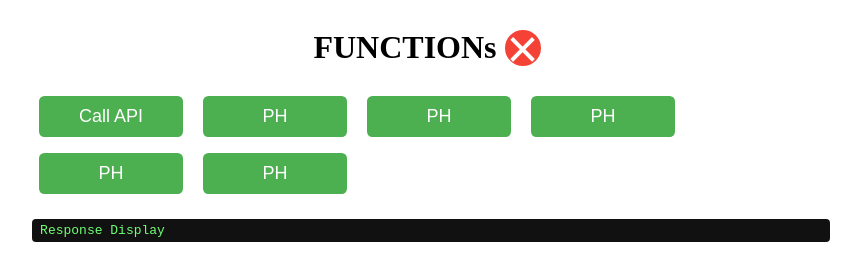
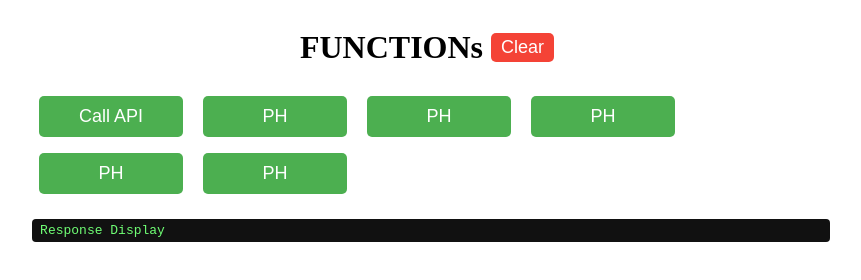
Before and after one commit to rocksnow1942/home_server, a website: page html/myfunctions/index.html in a window 1280 px wide. Shown: the whole page, without its empty margins (209-1070 px from the left). Drawn offline with Linux system fonts and the light colour scheme.

Commit message:
ON: Sun Sep 12 01:43:01 2021, FROM: huis-mac-pro.lan

```diff
--- a/html/myfunctions/index.html
+++ b/html/myfunctions/index.html
@@ -15,7 +15,7 @@
             min-width: 8em;
             margin: 8px 8px;
             border: none;
-            border-radius: 0.3em;
+            border-radius: 5px;
             font-size: large;
         }
 
@@ -28,21 +28,9 @@
             transform: translateY(1px);
         }
         #clear {
-            min-width: 0.1em;
-            width: 2em;
-            height: 2em;
-            padding: 0px 0px;
+            min-width: fit-content;
+            padding: 4px 10px;
             background-color: #f44336;
-            border-radius: 50%;
-            border: 5px solid #f44336;
-        }
-        #cross {
-            font-size: 55px;
-            line-height: 0px;
-            position: relative;
-            color: #fff;
-            top:13px;
-            left:-3px;
         }
         #clear:hover {
             background-color: #e22b1e;
@@ -75,7 +63,7 @@
         }
     </style>
     <div style="display: flex; align-items:center; justify-content: center;">
-    <h1 align='center'>FUNCTIONs</h1>    <button id='clear'><span id='cross'>&times;</span></button>
+    <h1 align='center'>FUNCTIONs</h1>    <button id='clear'>Clear</button>
     </div>
     <div class="button-list">
         <button id='make-call'>Call API</button>
```
